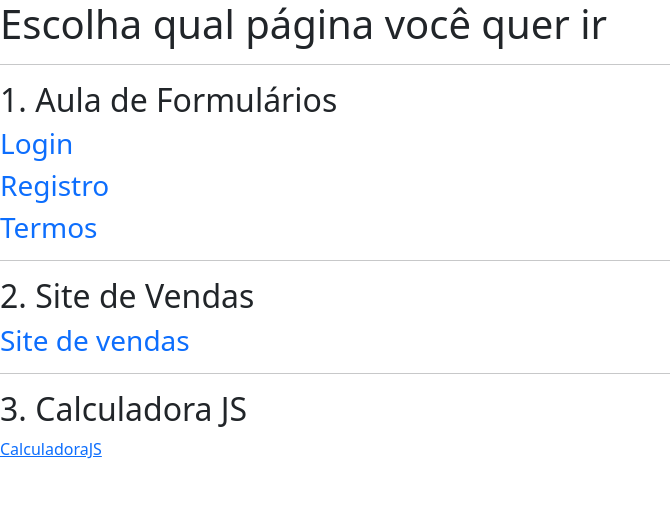
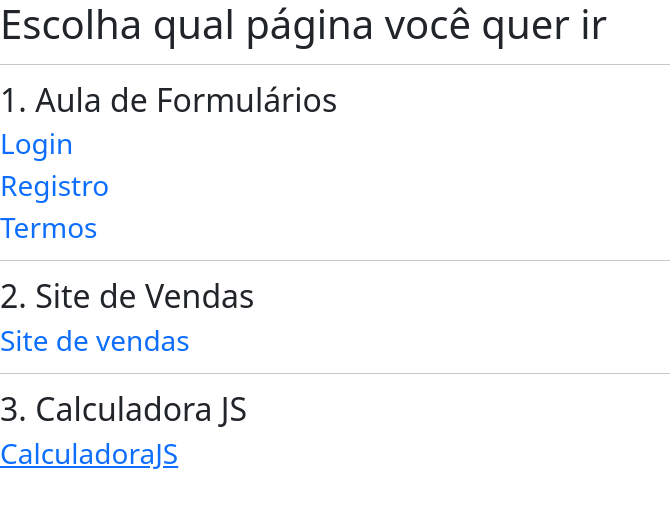
Before and after one commit to PJJunio/mscode2025-git, a plain HTML site: page index.html in a window 1280 px wide. Shown: the whole page, without its empty margins (0-670 px from the left). Drawn offline with nearby package versions, Linux system fonts and the light colour scheme.

Commit message:
fix: corrigindo texto do link da calculadora

```diff
--- a/index.html
+++ b/index.html
@@ -23,7 +23,7 @@
     <hr>
 
     <h2>3. Calculadora JS</h2>
-    <a href="/CalculadoraJS/index.html">CalculadoraJS</a>
+    <a href="/CalculadoraJS/index.html"><h3>CalculadoraJS</h3></a>
 
 
     <script src="https://cdn.jsdelivr.net/npm/bootstrap@5.3.7/dist/js/bootstrap.bundle.min.js" integrity="sha384-ndDqU0Gzau9qJ1lfW4pNLlhNTkCfHzAVBReH9diLvGRem5+R9g2FzA8ZGN954O5Q" crossorigin="anonymous"></script>
```
